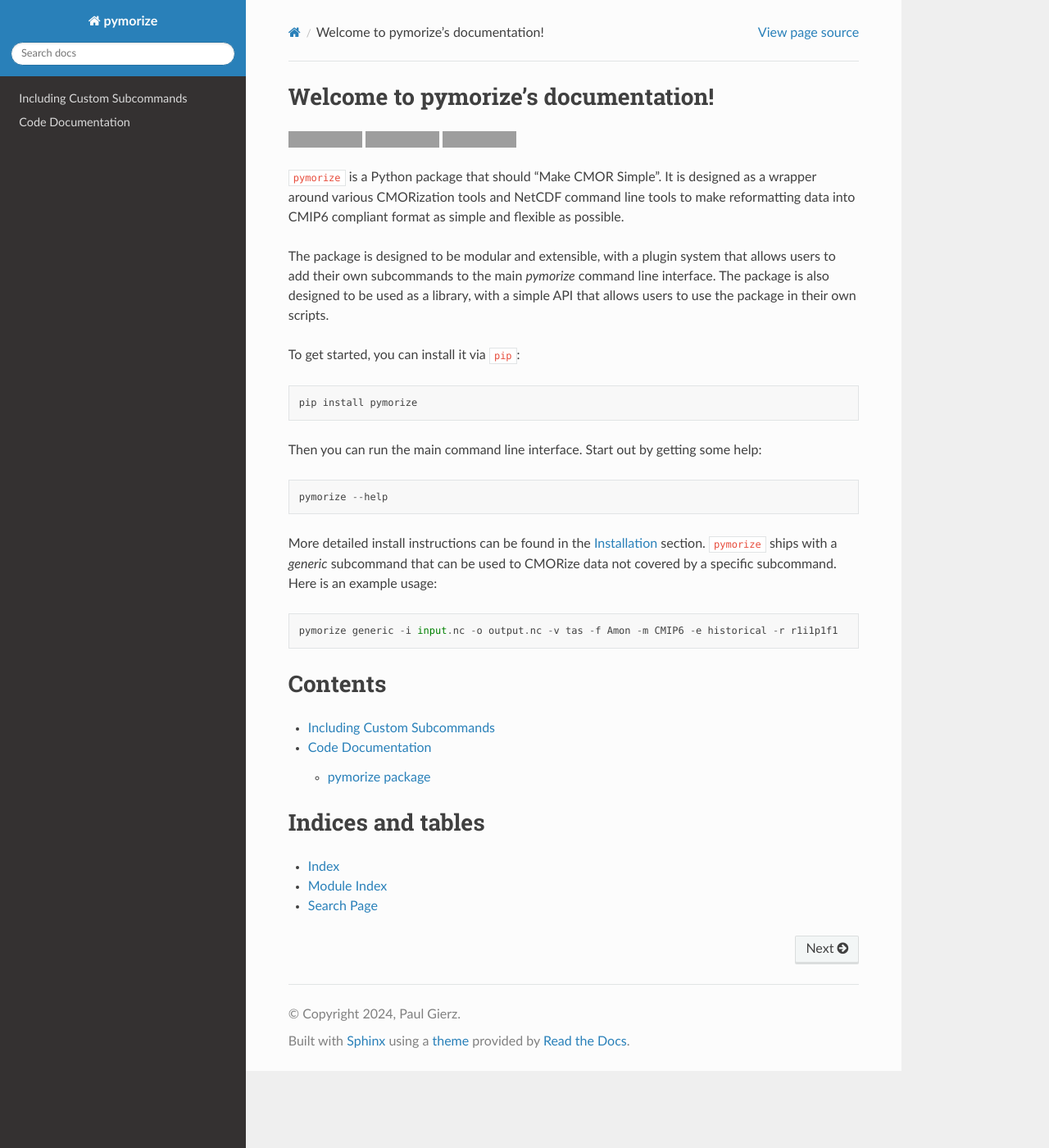
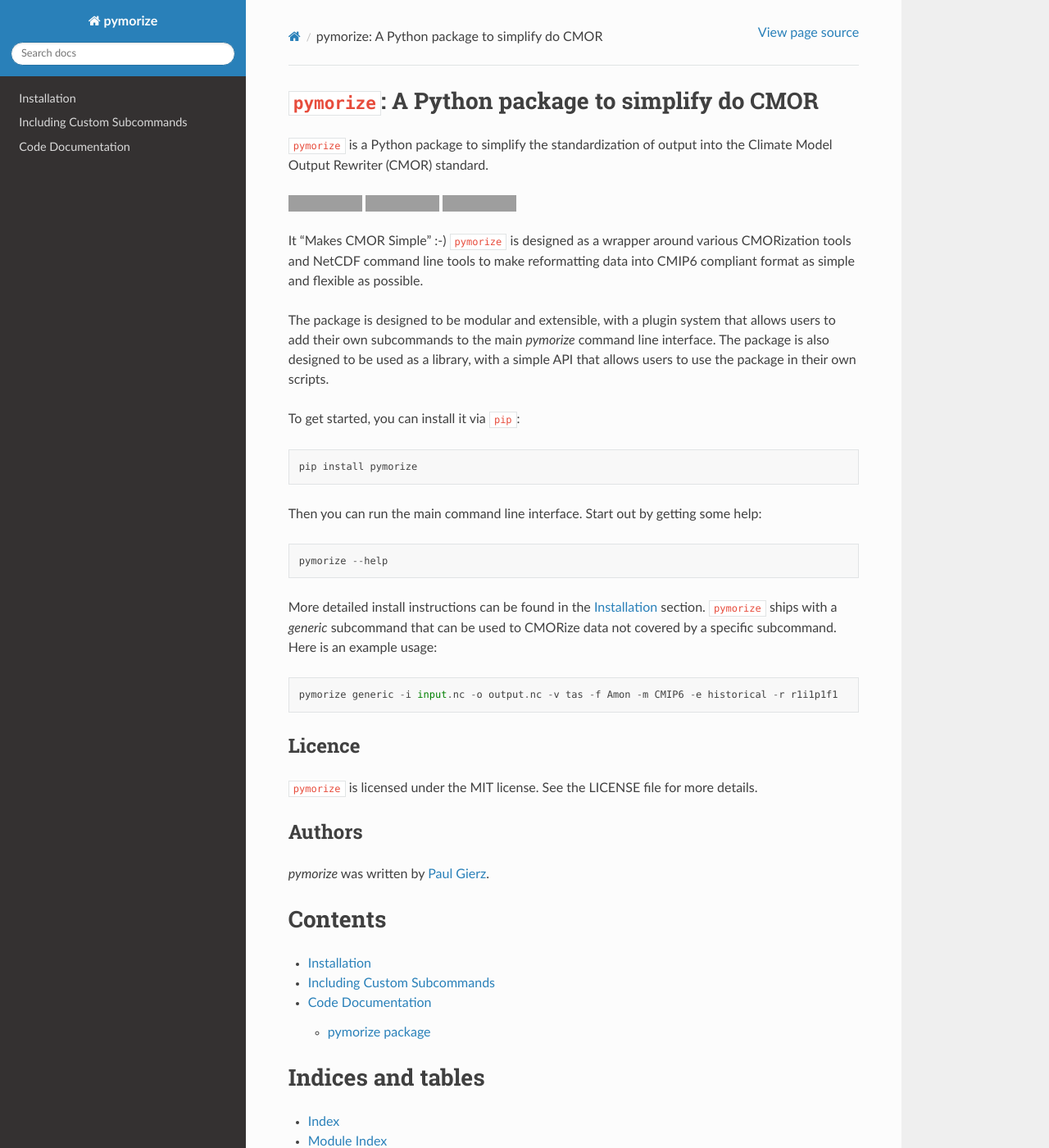
Before and after one commit to esm-tools/pymorize, a Sphinx documentation site: the page built from doc/index.rst, in a window 1280 px wide and 1400 px high. Shown: the whole window at 82% size. Built offline with Sphinx 7.4.7 and the Read the Docs theme 2.0.0, drawn with Linux system fonts in a browser that asks for light colours; part of the change alters nothing that is shown; grey boxes are pictures that could not be loaded.

Commit message:
doc: small rearranging

```diff
--- a/README.rst
+++ b/README.rst
@@ -1,5 +1,7 @@
-pymorize
-========
+``pymorize``: A Python package to simplify do CMOR
+==================================================
+
+``pymorize`` is a Python package to simplify the standardization of output into the Climate Model Output Rewriter (CMOR) standard.
 
 .. image:: https://github.com/pgierz/pymorize/actions/workflows/CI-test.yaml/badge.svg
     :target: https://github.com/pgierz/pymorize/actions/workflows/CI-test.yaml
@@ -13,22 +15,27 @@ pymorize
     :alt: Documentation Status
 
 
-Makes CMOR Simple
+It "Makes CMOR Simple" :-) ``pymorize`` is designed as a wrapper around various CMORization tools and NetCDF command line tools to make reformatting data into CMIP6 compliant format as simple and flexible as possible.
 
-Usage
------
+The package is designed to be modular and extensible, with a plugin system that allows users to add their own subcommands to the main `pymorize` command line interface. The package is also designed to be used as a library, with a simple API that allows users to use the package in their own scripts.
 
-Installation
-------------
+To get started, you can install it via ``pip``::
 
-Requirements
-^^^^^^^^^^^^
+    pip install pymorize
 
-Compatibility
--------------
+Then you can run the main command line interface. Start out by getting some help::
+
+    pymorize --help
+
+More detailed install instructions can be found in the :ref:`installation` section. ``pymorize`` ships with a *generic* subcommand that can be used to CMORize data not covered by a specific subcommand. Here is an example usage::
+
+    pymorize generic -i input.nc -o output.nc -v tas -f Amon -m CMIP6 -e historical -r r1i1p1f1
+
 
 Licence
 -------
+
+``pymorize`` is licensed under the MIT license. See the LICENSE file for more details.
 
 Authors
 -------
--- a/doc/index.rst
+++ b/doc/index.rst
@@ -3,32 +3,7 @@
    You can adapt this file completely to your liking, but it should at least
    contain the root `toctree` directive.
 
-Welcome to pymorize's documentation!
-====================================
-
-.. image:: https://img.shields.io/pypi/v/pymorize.svg
-    :target: https://pypi.python.org/pypi/pymorize
-    :alt: Latest Version
-
-.. image:: https://img.shields.io/pypi/pyversions/pymorize.svg
-
-.. image:: https://img.shields.io/pypi/l/pymorize.svg
-
-``pymorize`` is a Python package that should "Make CMOR Simple". It is designed as a wrapper around various CMORization tools and NetCDF command line tools to make reformatting data into CMIP6 compliant format as simple and flexible as possible.
-
-The package is designed to be modular and extensible, with a plugin system that allows users to add their own subcommands to the main `pymorize` command line interface. The package is also designed to be used as a library, with a simple API that allows users to use the package in their own scripts.
-
-To get started, you can install it via ``pip``::
-
-    pip install pymorize
-
-Then you can run the main command line interface. Start out by getting some help::
-
-    pymorize --help
-
-More detailed install instructions can be found in the :ref:`installation` section. ``pymorize`` ships with a *generic* subcommand that can be used to CMORize data not covered by a specific subcommand. Here is an example usage::
-
-    pymorize generic -i input.nc -o output.nc -v tas -f Amon -m CMIP6 -e historical -r r1i1p1f1
+.. include:: ../README.rst
 
 
 Contents
@@ -37,9 +12,9 @@ Contents
 .. toctree::
    :maxdepth: 2
 
+   installation
    including_subcommand_plugins
    API
-
 
 
 Indices and tables
```
